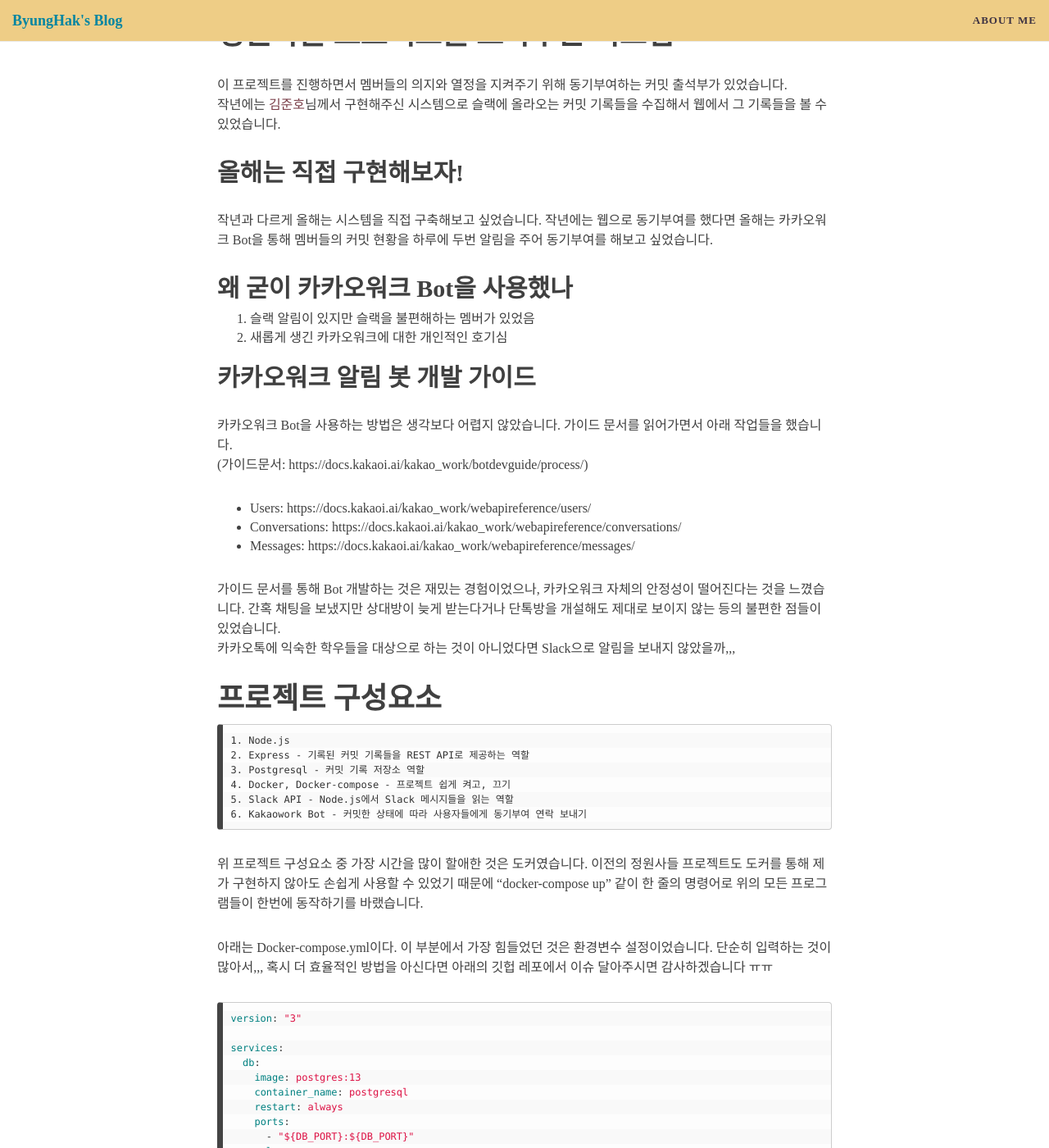
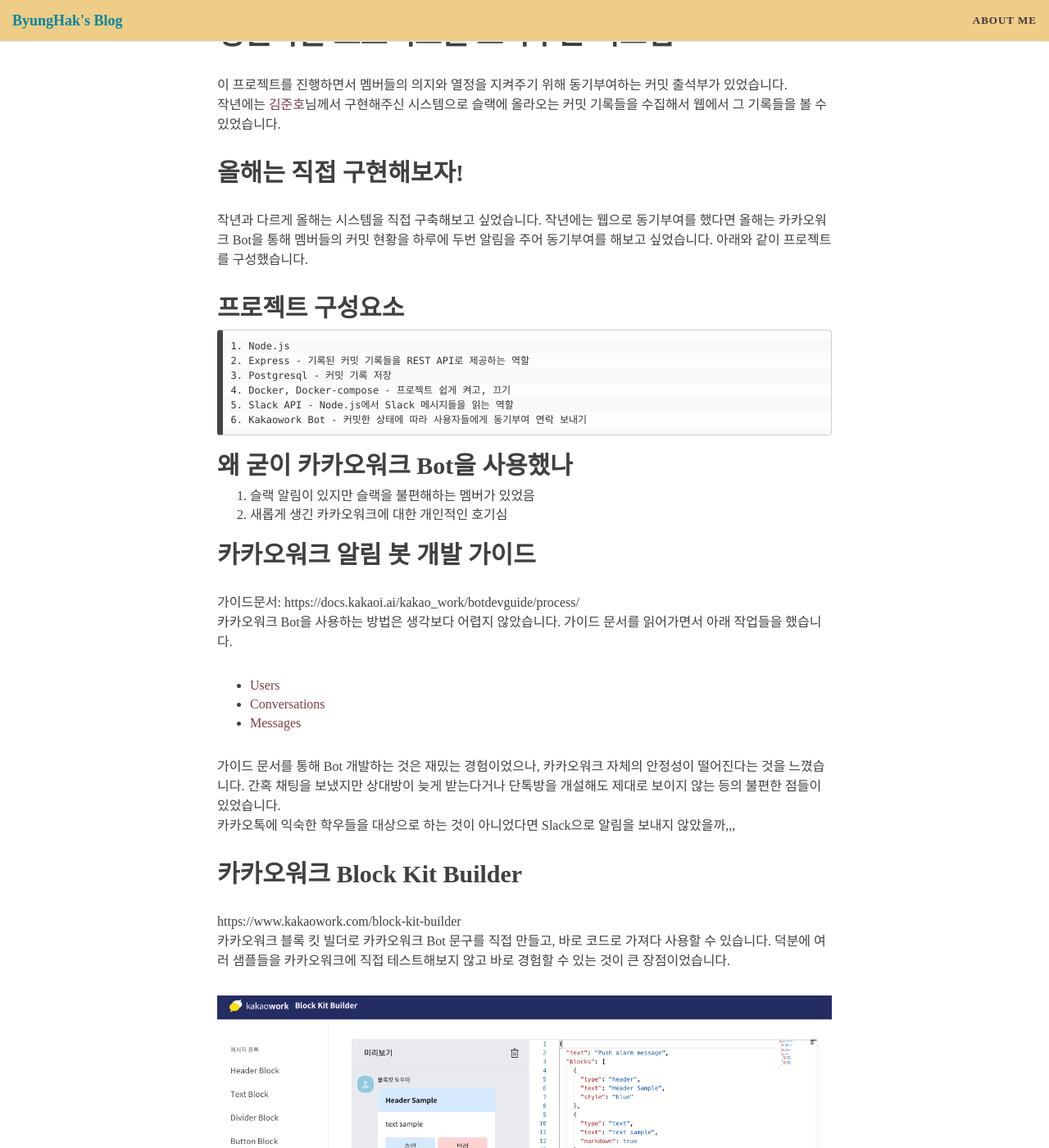
Before and after one commit to bengHak/benghak.github.io, a Jekyll site: the page built from _posts/2021-01-07-Gardeners.md, in a window 1280 px wide and 1400 px high, scrolled down 1163 px. Shown: the whole window at 82% size. Built offline with Jekyll 4.4.1, drawn with Linux system fonts in a browser that asks for light colours; nearby versions of some CDN libraries; some web fonts are replaced; comment, search, counter and statistics services are not loaded; some of the changed text lies outside the part shown.

Commit message:
fix : gardeners - 카카오 블록킷 빌더 추가

````diff
--- a/_posts/2021-01-07-Gardeners.md
+++ b/_posts/2021-01-07-Gardeners.md
@@ -33,7 +33,18 @@ use_math: true
 
 ## 올해는 직접 구현해보자!
 
-작년과 다르게 올해는 시스템을 직접 구축해보고 싶었습니다. 작년에는 웹으로 동기부여를 했다면 올해는 카카오워크 Bot을 통해 멤버들의 커밋 현황을 하루에 두번 알림을 주어 동기부여를 해보고 싶었습니다.
+작년과 다르게 올해는 시스템을 직접 구축해보고 싶었습니다. 작년에는 웹으로 동기부여를 했다면 올해는 카카오워크 Bot을 통해 멤버들의 커밋 현황을 하루에 두번 알림을 주어 동기부여를 해보고 싶었습니다. 아래와 같이 프로젝트를 구성했습니다.
+
+## 프로젝트 구성요소
+
+```
+1. Node.js
+2. Express - 기록된 커밋 기록들을 REST API로 제공하는 역할
+3. Postgresql - 커밋 기록 저장
+4. Docker, Docker-compose - 프로젝트 쉽게 켜고, 끄기
+5. Slack API - Node.js에서 Slack 메시지들을 읽는 역할
+6. Kakaowork Bot - 커밋한 상태에 따라 사용자들에게 동기부여 연락 보내기
+```
 
 ## 왜 굳이 카카오워크 Bot을 사용했나
 
@@ -42,30 +53,31 @@ use_math: true
 
 ## 카카오워크 알림 봇 개발 가이드
 
+가이드문서: https://docs.kakaoi.ai/kakao_work/botdevguide/process/
 카카오워크 Bot을 사용하는 방법은 생각보다 어렵지 않았습니다. 가이드 문서를 읽어가면서 아래 작업들을 했습니다.
-(가이드문서: https://docs.kakaoi.ai/kakao_work/botdevguide/process/)
 
-- Users: https://docs.kakaoi.ai/kakao_work/webapireference/users/
-- Conversations: https://docs.kakaoi.ai/kakao_work/webapireference/conversations/
-- Messages: https://docs.kakaoi.ai/kakao_work/webapireference/messages/
+- [Users](https://docs.kakaoi.ai/kakao_work/webapireference/users/)
+- [Conversations](https://docs.kakaoi.ai/kakao_work/webapireference/conversations/)
+- [Messages](https://docs.kakaoi.ai/kakao_work/webapireference/messages/)
 
 가이드 문서를 통해 Bot 개발하는 것은 재밌는 경험이었으나, 카카오워크 자체의 안정성이 떨어진다는 것을 느꼈습니다. 간혹 채팅을 보냈지만 상대방이 늦게 받는다거나 단톡방을 개설해도 제대로 보이지 않는 등의 불편한 점들이 있었습니다.
 카카오톡에 익숙한 학우들을 대상으로 하는 것이 아니었다면 Slack으로 알림을 보내지 않았을까,,,
 
-# 프로젝트 구성요소
+## 카카오워크 Block Kit Builder
+
+https://www.kakaowork.com/block-kit-builder
+카카오워크 블록 킷 빌더로 카카오워크 Bot 문구를 직접 만들고, 바로 코드로 가져다 사용할 수 있습니다. 덕분에 여러 샘플들을 카카오워크에 직접 테스트해보지 않고 바로 경험할 수 있는 것이 큰 장점이었습니다.
+
+<img src='../img/gardeners/kakao_block_kit_builder.png' width='100%'>
+
+## Docker 세팅
+
+위 프로젝트 구성요소 중 가장 시간을 많이 할애한 것은 도커였습니다. 작년 정원사들 프로젝트를 진행할 때 김준호님의 백엔드 서버를 사용할 때 Docker 명령어 하나로 바로 실행할 수 있는게 매우 편했었습니다. 이번에 새로 구현하는 것도 그렇게 실행했으면 좋겠어서 퇴사하고 오랜만에 도커 세팅을 해봤습니다.
+환경변수를 받아오는 파일을 구성했는데 이것보다 좋은 방법을 찾지 못한게 살짝 아쉬운 부분이었습니다.
 
 ```
-1. Node.js
-2. Express - 기록된 커밋 기록들을 REST API로 제공하는 역할
-3. Postgresql - 커밋 기록 저장소 역할
-4. Docker, Docker-compose - 프로젝트 쉽게 켜고, 끄기
-5. Slack API - Node.js에서 Slack 메시지들을 읽는 역할
-6. Kakaowork Bot - 커밋한 상태에 따라 사용자들에게 동기부여 연락 보내기
+docker-compose --env-file .env up -d
 ```
-
-위 프로젝트 구성요소 중 가장 시간을 많이 할애한 것은 도커였습니다. 이전의 정원사들 프로젝트도 도커를 통해 제가 구현하지 않아도 손쉽게 사용할 수 있었기 때문에 "docker-compose up" 같이 한 줄의 명령어로 위의 모든 프로그램들이 한번에 동작하기를 바랬습니다.
-
-아래는 Docker-compose.yml이다. 이 부분에서 가장 힘들었던 것은 환경변수 설정이었습니다. 단순히 입력하는 것이 많아서,,, 혹시 더 효율적인 방법을 아신다면 아래의 깃헙 레포에서 이슈 달아주시면 감사하겠습니다 ㅠㅠ
 
 ```yaml
 version: "3"
@@ -119,11 +131,15 @@ services:
 
 # 마무리
 
-구현한 백엔드를 사용해서 사용자들에게 동기부여 알림을 보냅니다. 두번 보내는데 한번은 오전 10시에 전날 커밋 결과, 오후 10시에 오늘 커밋 결과를 보냅니다. 아래는 멤버들을 응원(독촉?)하는 알림입니다!
+구현한 백엔드를 사용해서 사용자들에게 동기부여 푸쉬 알림을 오전 10시, 오후 10시에 두번 보냅니다.
+오전 10시에 보내는 메시지는 어제의 출석율을 보여주고 오늘의 커밋을 응원하는 푸쉬 알림을 보내고,
+오후 10시에는 남은 2시간 동안 힘내보라는 알림을 보냅니다.
 
-<img src='../img/gardeners/today.jpg' width='30%'>
 <img src='../img/gardeners/yester.jpg' width='30%'>
 <img src='../img/gardeners/all_pass.jpg' width='30%'>
+<img src='../img/gardeners/today.jpg' width='30%'>
+
+---
 
 현재까지 95%의 출석율을 유지하고 있습니다. 작년에는 88%의 출석율로 마무리했었는데 이번 알림봇을 통해 작년보다 더 나은 출석율로 마무리했으면 하는 바람입니다. ㅎㅎ
 
````
Also changed, not shown: img/gardeners/kakao_block_kit_builder.png (added).
